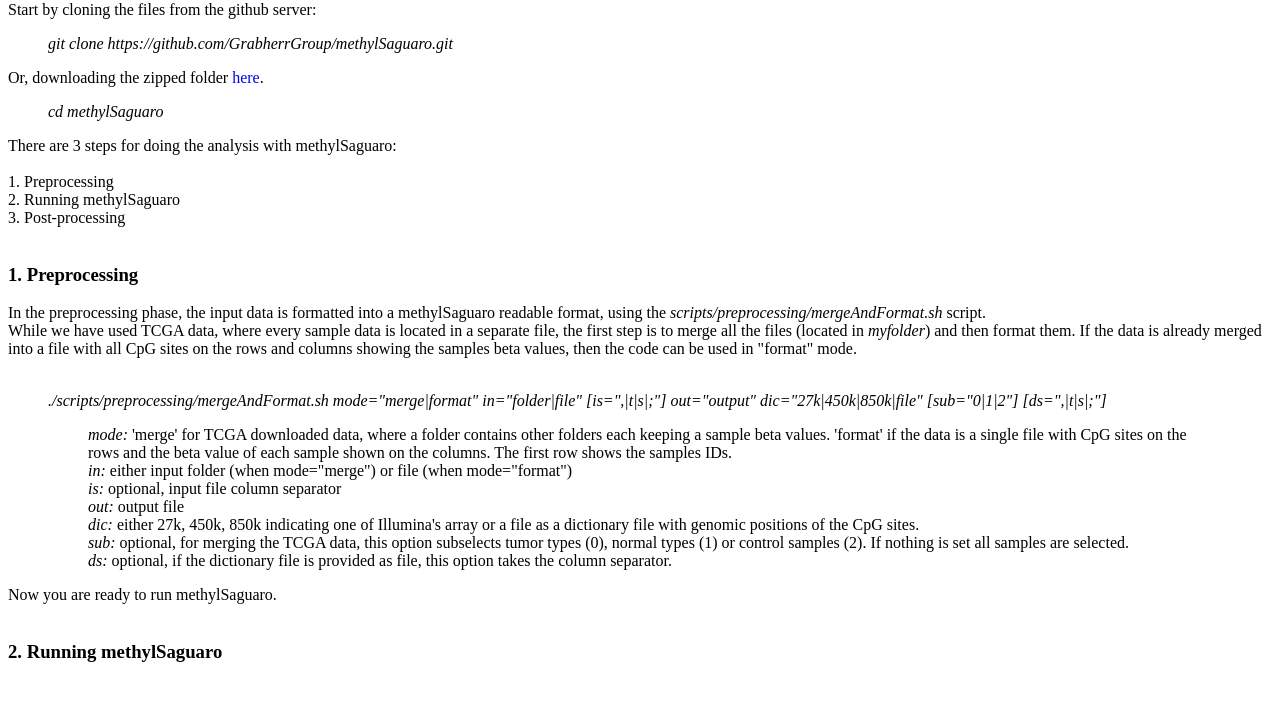
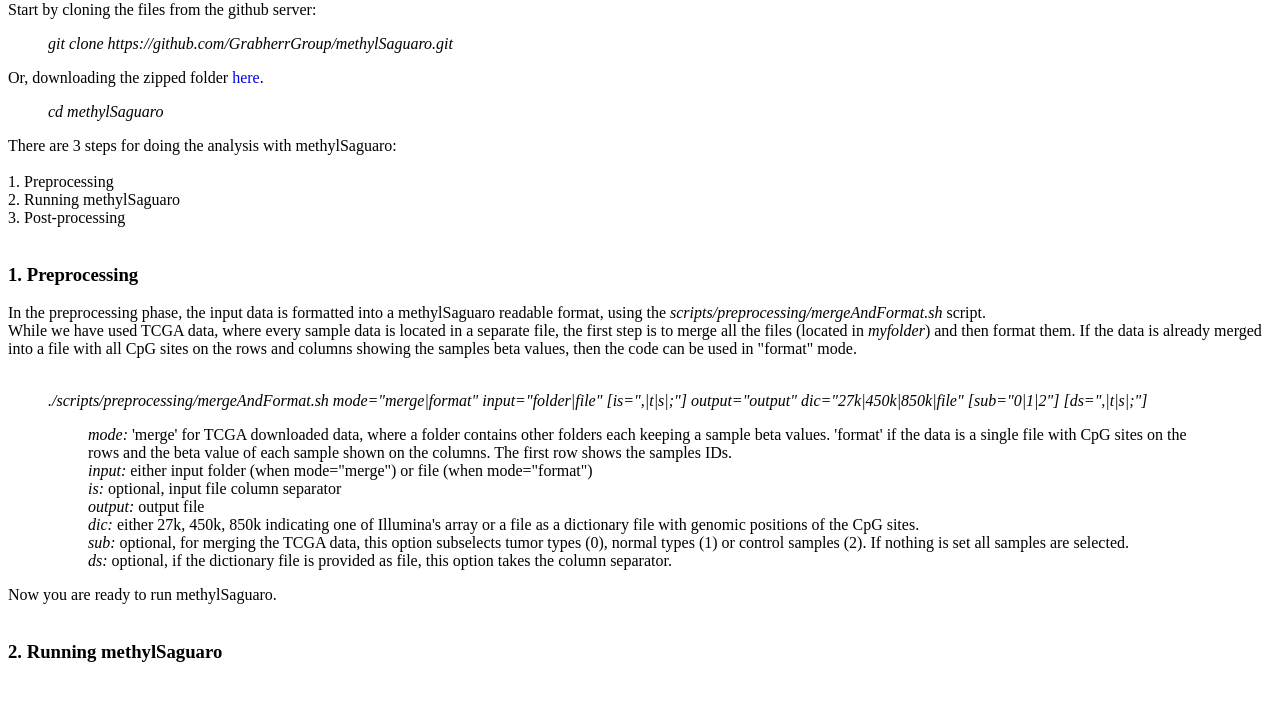
Before and after one commit to GrabherrGroup/methylSaguaro, a plain HTML site: page tutorial.html in a window 1280 px wide. Shown: the part 360-1078 px from the top of the page. Drawn offline with Linux system fonts and the light colour scheme.

Commit message:
merge script params fixed in tutorial

```diff
--- a/tutorial.html
+++ b/tutorial.html
@@ -63,17 +63,18 @@
     <br>
     <title></title>
     <blockquote> <i> ./scripts/preprocessing/mergeAndFormat.sh
-        mode="merge|format" in="folder|file" [is=",|t|s|;"] out="output"
-        dic="27k|450k|850k|file" [sub="0|1|2"] [ds=",|t|s|;"]</i><br>
+        mode="merge|format" input="folder|file" [is=",|t|s|;"]
+        output="output" dic="27k|450k|850k|file" [sub="0|1|2"]
+        [ds=",|t|s|;"]</i><br>
       <blockquote><i>mode:</i> 'merge' for TCGA downloaded data, where a
         folder contains other folders each keeping a sample beta values.
         'format' if the data is a single file with CpG sites on the rows
         and the beta value of each sample shown on the columns. The
         first row shows the samples IDs.<br>
-        <i>in:</i> either input folder (when mode="merge") or file (when
-        mode="format")<br>
+        <i>input:</i> either input folder (when mode="merge") or file
+        (when mode="format")<br>
         <i>is:</i> optional, input file column separator<br>
-        <i>out:</i> output file<br>
+        <i>output:</i> output file<br>
         <i>dic:</i> either 27k, 450k, 850k indicating one of Illumina's
         array or a file as a dictionary file with genomic positions of
         the CpG sites.<br>
```
